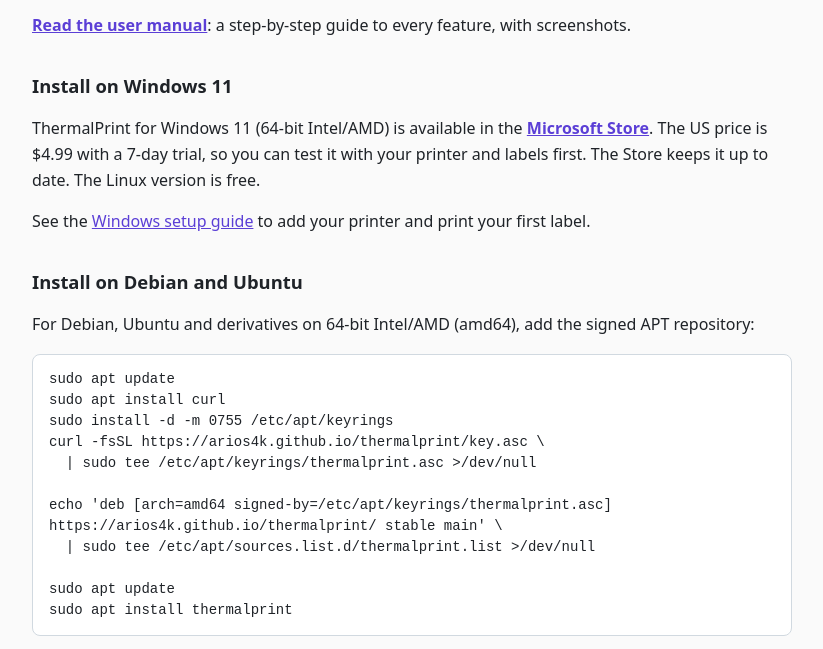
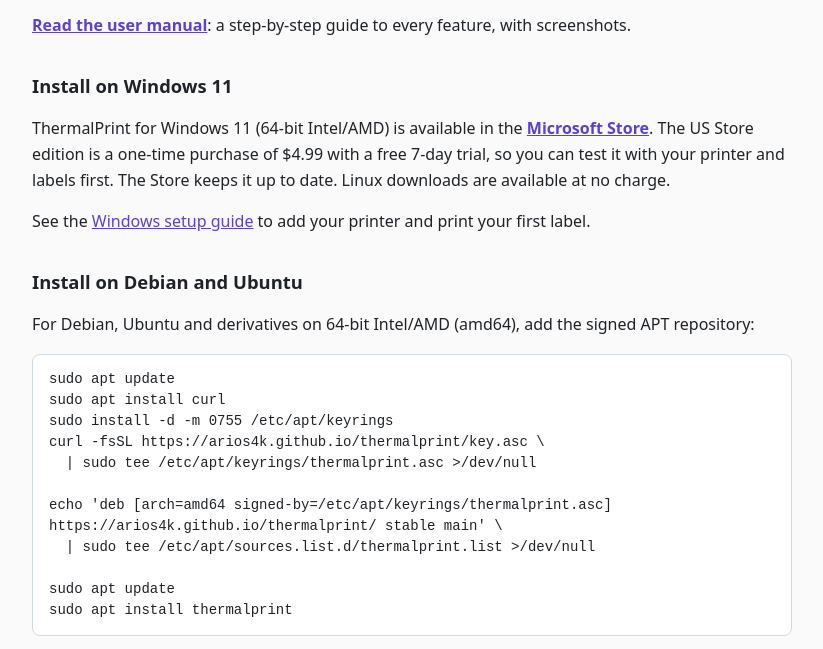
Before and after one commit to arios4k/thermalprint, a plain HTML site: page index.html in a window 1280 px wide. Shown: the part 149-798 px from the top of the page, without its empty margins (228-1051 px from the left). Drawn offline with Linux system fonts and the light colour scheme.

Commit message:
Update ThermalPrint APT landing page

```diff
--- a/index.html
+++ b/index.html
@@ -70,8 +70,8 @@
   <h2>Install on Windows 11</h2>
   <p>ThermalPrint for Windows 11 (64-bit Intel/AMD) is available in the
   <a href="https://apps.microsoft.com/detail/9NXDXRSQW0ZF"><strong>Microsoft Store</strong></a>.
-  The US price is $4.99 with a 7-day trial, so you can test it with your printer and labels first.
-  The Store keeps it up to date. The Linux version is free.</p>
+  The US Store edition is a one-time purchase of $4.99 with a free 7-day trial, so you can test it with your printer and labels first.
+  The Store keeps it up to date. Linux downloads are available at no charge.</p>
   <p>See the <a href="manual/install.html#windows-11">Windows setup guide</a> to add your printer and print your first label.</p>
 
   <h2>Install on Debian and Ubuntu</h2>
```
